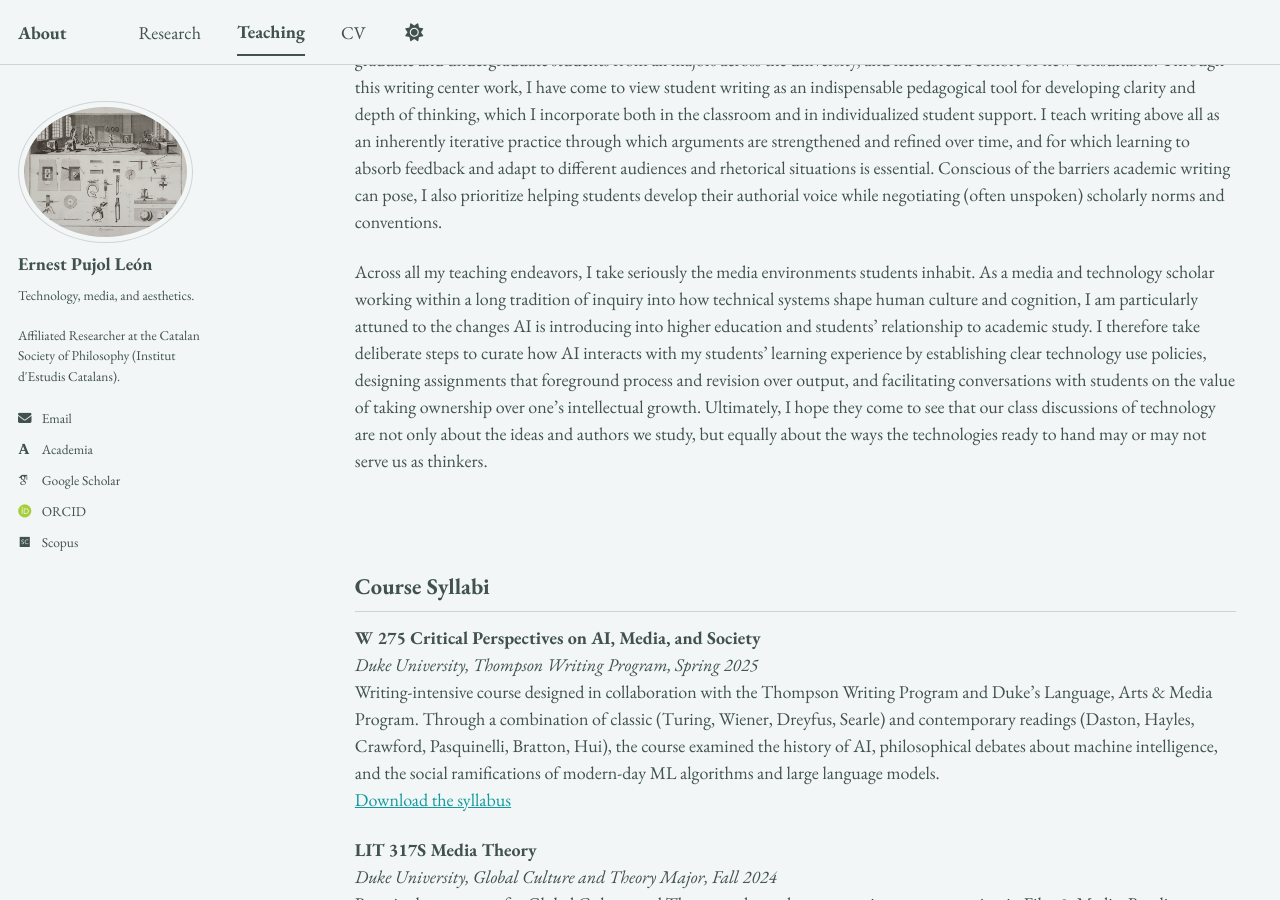
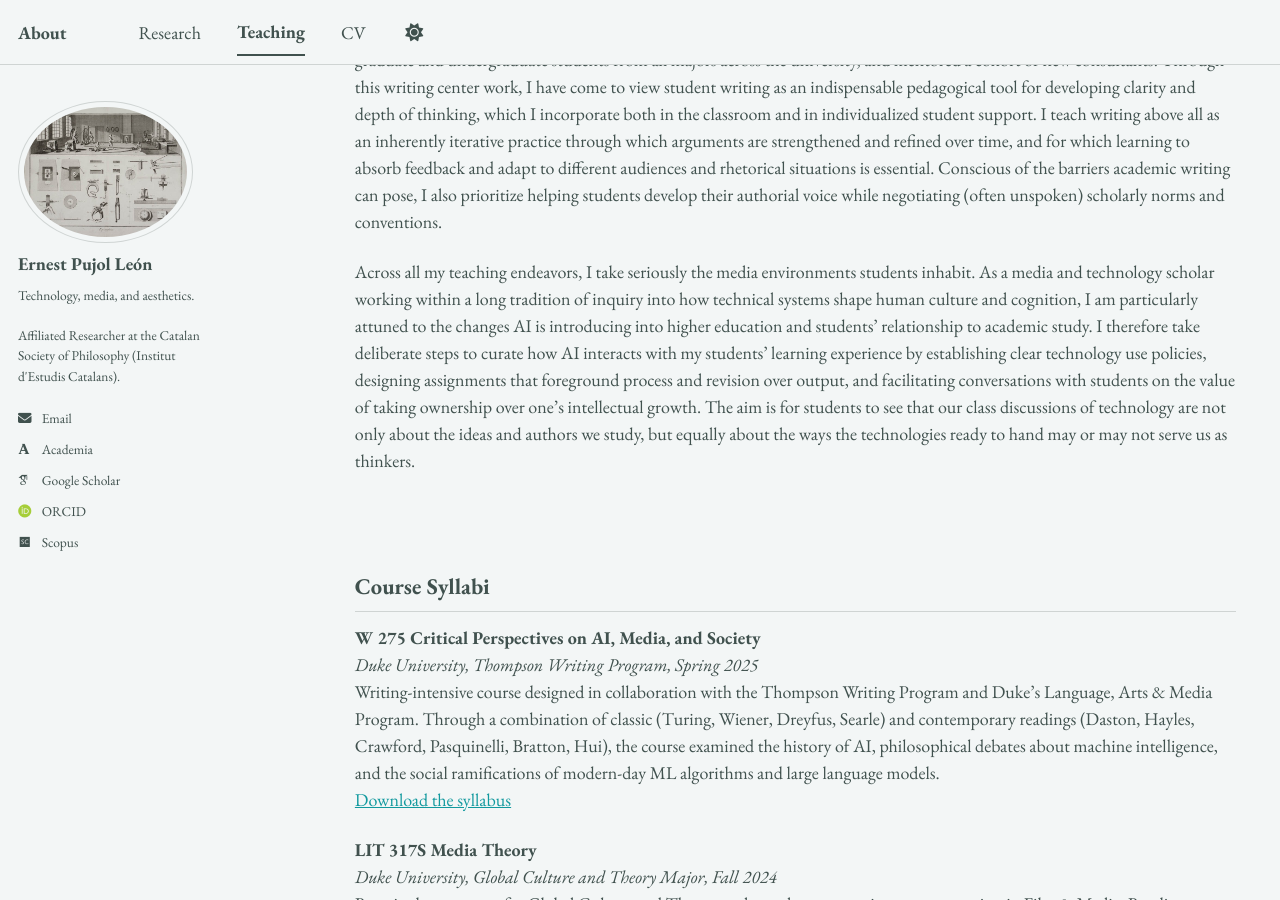
Before and after one commit to epujol90/epujol90.github.io, a Jekyll site: the page built from _pages/teaching.md, in a window 1280 px wide and 900 px high, scrolled down 548 px. Built offline with Jekyll 4.4.1, drawn with Linux system fonts in a browser that asks for light colours; some web fonts are replaced; a script bundle is joined from its source files by our own code; library files that are not in the unit come from our copies.

Commit message:
Update teaching.md

```diff
--- a/_pages/teaching.md
+++ b/_pages/teaching.md
@@ -11,7 +11,7 @@ My teaching experience includes both classroom instruction and writing center pr
 
 Beyond traditional coursework, my teaching is deeply indebted to my writing center experience. During my last two years at Duke, I worked as a writing consultant at the Thompson Writing Studio, where I led over 300 one-on-one consultations with graduate and undergraduate students from all majors across the university, and mentored a cohort of new consultants. Through this writing center work, I have come to view student writing as an indispensable pedagogical tool for developing clarity and depth of thinking, which I incorporate both in the classroom and in individualized student support. I teach writing above all as an inherently iterative practice through which arguments are strengthened and refined over time, and for which learning to absorb feedback and adapt to different audiences and rhetorical situations is essential. Conscious of the barriers academic writing can pose, I also prioritize helping students develop their authorial voice while negotiating (often unspoken) scholarly norms and conventions.
 
-Across all my teaching endeavors, I take seriously the media environments students inhabit. As a media and technology scholar working within a long tradition of inquiry into how technical systems shape human culture and cognition, I am particularly attuned to the changes AI is introducing into higher education and students’ relationship to academic study. I therefore take deliberate steps to curate how AI interacts with my students’ learning experience by establishing clear technology use policies, designing assignments that foreground process and revision over output, and facilitating conversations with students on the value of taking ownership over one’s intellectual growth. Ultimately, I hope they come to see that our class discussions of technology are not only about the ideas and authors we study, but equally about the ways the technologies ready to hand may or may not serve us as thinkers.
+Across all my teaching endeavors, I take seriously the media environments students inhabit. As a media and technology scholar working within a long tradition of inquiry into how technical systems shape human culture and cognition, I am particularly attuned to the changes AI is introducing into higher education and students’ relationship to academic study. I therefore take deliberate steps to curate how AI interacts with my students’ learning experience by establishing clear technology use policies, designing assignments that foreground process and revision over output, and facilitating conversations with students on the value of taking ownership over one’s intellectual growth. The aim is for students to see that our class discussions of technology are not only about the ideas and authors we study, but equally about the ways the technologies ready to hand may or may not serve us as thinkers.
 <br>
 <br>
 <br>
```
